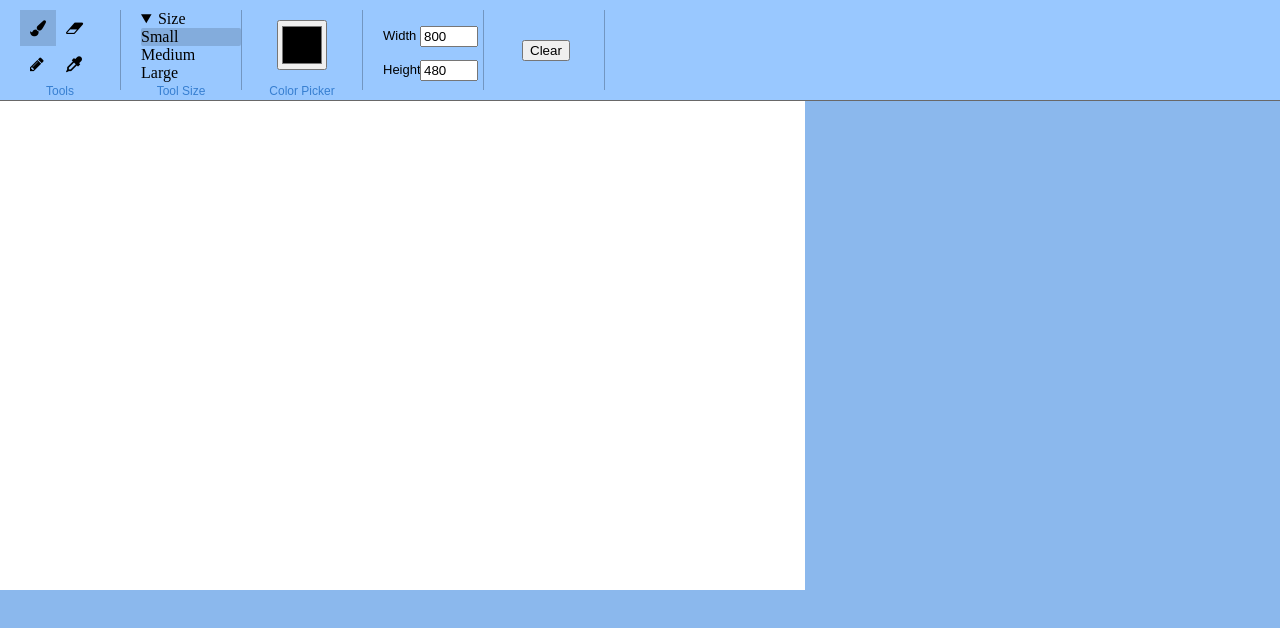
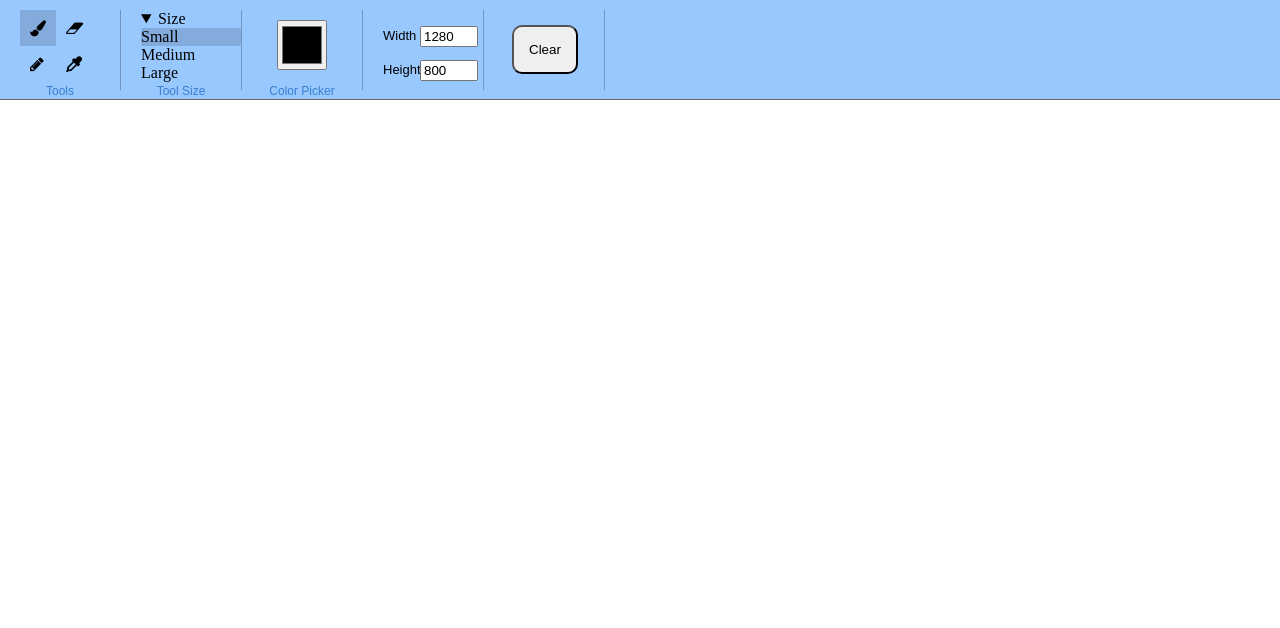
Before and after one commit to dukkthenoob/paint, a plain HTML site: page index.html in a window 1280 px wide. Both pictures are taken after a click on the button "Clear". Drawn offline with nearby package versions, Linux system fonts and the light colour scheme.

Commit message:
clear button working, can draw after resizing

```diff
--- a/index.html
+++ b/index.html
@@ -4,6 +4,7 @@
     <title>Paint</title>
     <link href="https://maxcdn.bootstrapcdn.com/font-awesome/4.3.0/css/font-awesome.min.css" rel="stylesheet" type='text/css'>
     <link rel="stylesheet" href="style.css">
+    <link rel="shortcut icon" href="https://maxcdn.bootstrapcdn.com/font-awesome/4.3.0/css/font-awesome.min.css">
 
 </head>
 
@@ -37,21 +38,21 @@
 
         <div class="container">
             <p><label>Width</label>
-                <input type="number" id="canvas-width" min="0" value="800" >
+                <input type="number" id="canvas-width" min="0" value="" >
             </p>
             <p><label>Height</label>
-                <input type="number" id="canvas-height" min="0" value="480" >
+                <input type="number" id="canvas-height" min="0" value="" >
             </p>
         </div>
 
         <div class="container">
-            <input type="button" value="Clear" id="clear-canvas" >
+            <input type="button" value="Clear" id="clear-canvas">
         </div>
 
     </div>
 
     <div id="canvas">
-        <canvas class="drawing-canvas" width="800" height="480"></canvas>
+        <canvas class="drawing-canvas"></canvas>
     </div>
 
 
--- a/script.js
+++ b/script.js
@@ -4,12 +4,14 @@ var canvas,
 var size=[],
     tools=[];
 
-var canvasWidth = $('#canvas-width');
-var canvasHeight = $('#canvas-height');
+
 var clearCanvas = $('#clear-canvas');
 
 canvas = $(".drawing-canvas");
 ctx = canvas[0].getContext('2d');
+
+var input_canvasWidth = $('#canvas-width'),
+    input_canvasHeight = $('#canvas-height');
 
 tools.brush= $("#brush");
 tools.pencil =$("#pencil");
@@ -34,24 +36,76 @@ function addAllHandlers(arr,className){
     }
 }
 
-clearCanvas.on('click',function(canvas){
+clearCanvas.click(function(canvas){
+    var ctxCanvasWidth = ctx.canvas.width,
+        ctxCanvasHeight = ctx.canvas.height;
 
-    canvas.width = canvas.width;
-    console.log('resized');
+    ctx.clearRect(0,0,ctxCanvasWidth,ctxCanvasHeight);
+
+});
+
+function updateSize(width,height){
+    input_canvasHeight.val(height);
+    input_canvasWidth.val(width);
+}
+
+var width = window.innerWidth,
+    height = window.innerHeight;
+
+canvas[0].width = width;
+canvas[0].height = height;
+
+var canvasWidth = canvas[0].width,
+    canvasHeight = canvas[0].height;
+
+updateSize(width,height);
+
+window.addEventListener('resize', function(){
+    var image = ctx.getImageData(0,0,canvas[0].width,canvas[0].height)
+    width = window.innerWidth,
+    height = window.innerHeight;
+    canvas[0].width = width;
+    canvas[0].height = height;
+
+    ctx.putImageData(image,0,0);
+    updateSize(width,height);
 });
 
 var canvasPosition;
 
-$ (function(){
-    canvasPosition = canvas[0].getBoundingClientRect();
+canvasPosition = canvas[0].getBoundingClientRect();
+
+canvas.mousedown(function(e){
+    this.down = true;
+    this.X = e.pageX - canvasPosition.left;
+    this.Y = e.pageY - canvasPosition.top;
 });
 
+canvas.mousemove(function(e){
+    if(this.down){
+        ctx.beginPath();
+        ctx.moveTo(this.X,this.Y);
+        ctx.lineCap = "round";
+        setRadius()
+        ctx.lineTo(e.pageX - canvasPosition.left,e.pageY - canvasPosition.top);
+        ctx.strokeStyle = color.val();
+        ctx.stroke();
+        ctx.closePath();
 
-var radius = 10;
+        this.X = e.pageX - canvasPosition.left;
+        this.Y = e.pageY - canvasPosition.top;
+    }
+}).mouseup(function(){
+    this.down= false;
+});
 
-var setRadius = function(newRadius){
-    radius= newRadius;
-    ctx.lineWidth = radius * 2;
+var currentRadius= function(radVal){
+    return radVal;
+}
+
+var setRadius = function(thickness){
+    currentRadius(thickness);
+    ctx.lineWidth = thickness;
 }
 
 size.small.on('click', function(){
@@ -65,43 +119,3 @@ size.medium.on('click', function(){
 size.large.on('click', function(){
     setRadius(16);
 });
-
-setRadius(1);
-
-var down = false;
-
-var draw = function(e){
-
-    if(down){
-        ctx.lineTo(e.clientX - canvasPosition.left,e.clientY - canvasPosition.top);
-        ctx.lineCap = "round";
-        ctx.strokeStyle = color.val();
-        ctx.stroke();
-    }
-
-}
-
-var mouseDown = 0;
-window.onmousedown = function() {
-  ++mouseDown;
-}
-window.onmouseup = function() {
-  --mouseDown;
-}
-
-canvas.mousedown(function(e){
-    down = true;
-    draw(e);
-}).mouseover(function(e){
-    if(mouseDown) {
-      down = true;
-    }
-    ctx.beginPath();
-    draw(e);
-}).mouseout(function(e){
-    down =false;
-    ctx.beginPath();
-}).mousemove(draw).mouseup(function(){
-    down =false;
-    ctx.beginPath();
-});
--- a/style.css
+++ b/style.css
@@ -5,10 +5,12 @@ body{
 }
 
 .tool-bar{
+  position: relative;
   user-select: none;
   height: 100px;
   background-color: #99c8ff;
   border-bottom: 1px solid rgb(105, 104, 104);
+  box-sizing: border-box;
 }
 
 .tool-bar .container-title{
@@ -76,18 +78,22 @@ label{
 }
 
 #canvas{
-  position: absolute;
+  float: left;
   background-color: white;
   left: 0;
+  margin: 0;
   cursor: pointer;
+  overflow: hidden;
+  position: fixed;
+  width: 100%;
+  height: 100%;
 }
 
-.drawing-canvas{
-  position: relative;
-  margin: 5px 0 0 5px;
+#clear-canvas,
+#clear-canvas:focus{
+  margin: 15px 0 0 8px;
+  padding: 15px;
+  cursor: pointer;
+  border-radius: 10px;
+  outline:0;
 }
-
-#clear-canvas{
-  margin: 30px 0 0 18px;
-  cursor: pointer;
-}
```
